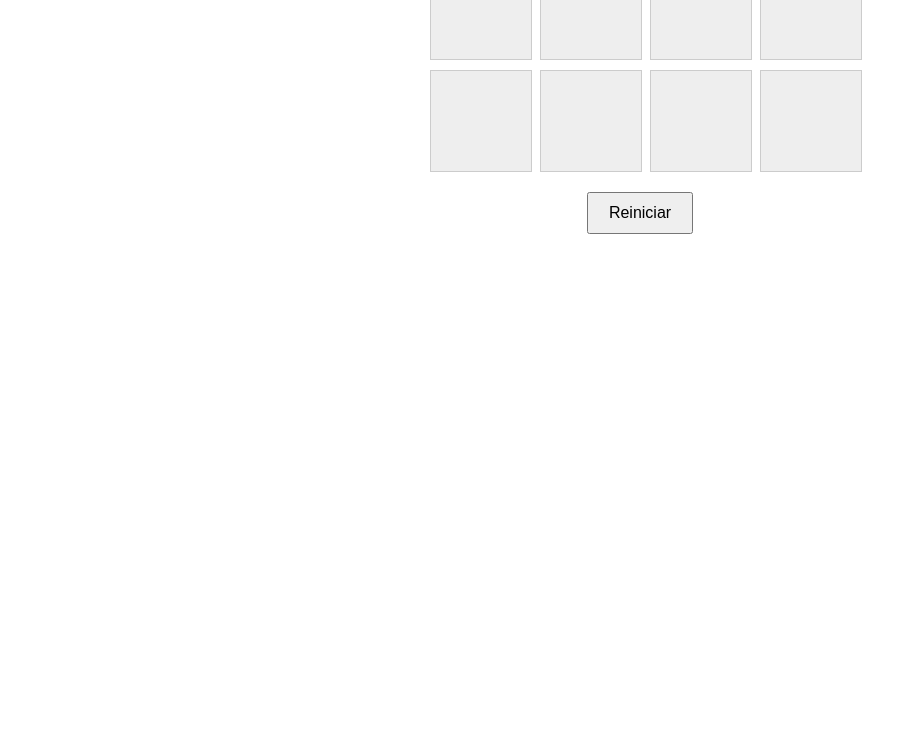
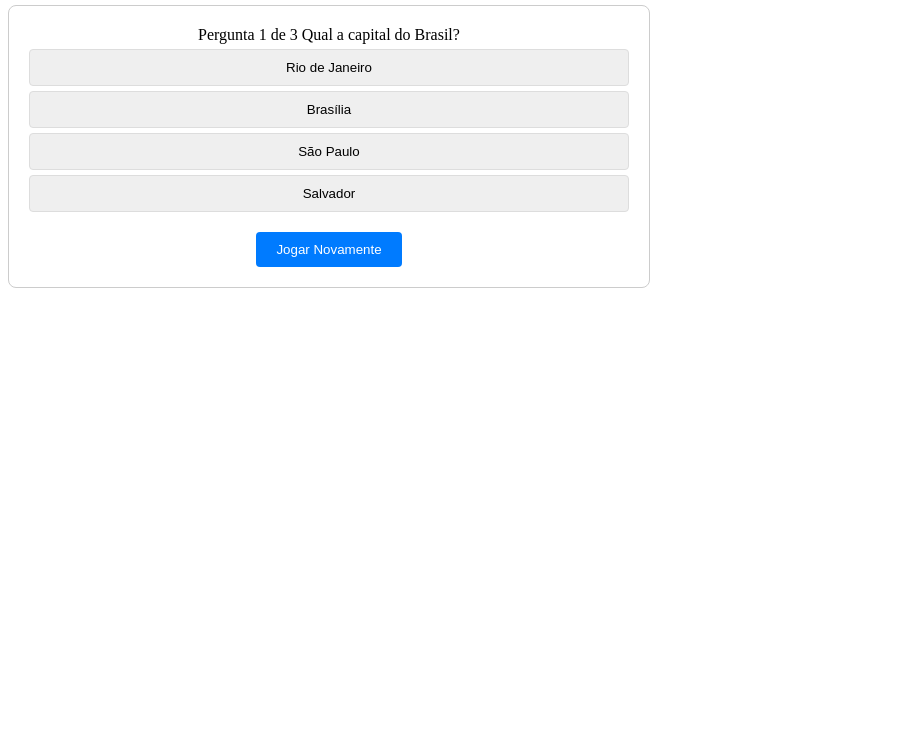
Before and after one commit to deasdev/alura-imersao9, a plain HTML site: page index.html in a window 1280 px wide. Shown: the part 62-800 px from the top of the page, without its empty margins (0-917 px from the left). Drawn offline with Linux system fonts and the light colour scheme.

Commit message:
Add files via upload

```diff
--- a/index.html
+++ b/index.html
@@ -1,14 +1,151 @@
 <!DOCTYPE html>
 <html lang="pt-br">
 <head>
-  <meta charset="UTF-8">
-  <meta name="viewport" content="width=device-width, initial-scale=1.0">
-  <title>Jogo da Memória</title>
-  <link rel="stylesheet" href="style.css">
+    <meta charset="UTF-8">
+    <meta name="viewport" content="width=device-width, initial-scale=1.0">
+    <title>Super Perguntas Ninja do Pato</title>
+    <style>
+        /* Adicione estilos CSS aqui, se necessário */
+        .body {
+            font-family: sans-serif;
+            display: flex;
+            justify-content: center;
+            align-items: center;
+            min-height: 100vh;
+            margin: 0;
+        }
+
+        .conteudo-jogo {
+            width: 80%;
+            max-width: 600px;
+            padding: 20px;
+            border: 1px solid #ccc;
+            border-radius: 8px;
+        }
+
+        .titulo {
+            text-align: center;
+            margin-bottom: 20px;
+        }
+
+        .questionario {
+            text-align: center;
+        }
+
+        .respostas button {
+            display: block;
+            width: 100%;
+            padding: 10px;
+            margin: 5px 0;
+            border: 1px solid #ddd;
+            border-radius: 4px;
+            cursor: pointer;
+        }
+
+        .fim {
+            margin-top: 20px;
+        }
+
+        #reiniciar {
+            padding: 10px 20px;
+            background-color: #007bff;
+            color: white;
+            border: none;
+            border-radius: 4px;
+            cursor: pointer;
+        }
+    </style>
 </head>
 <body>
-  <div class="tabuleiro" id="tabuleiro"></div>
-  <button id="reiniciar">Reiniciar</button>
-  <script src="jogo_da_memoria.js"></script>
+    <div class="titulo">
+        <h2>Super Perguntas Ninja do Pato</h2>
+    </div>
+    <div class="conteudo-jogo">
+        <section class="questionario">
+            <div class="conteudo">
+                <span class="progresso"></span>
+                <span class="pergunta"></span>
+                <div class="respostas"></div>
+            </div>
+
+            <div class="fim">
+                <button id="reiniciar">Jogar Novamente</button>
+                <span></span>
+            </div>
+        </section>
+    </div>
+
+    <script>
+        // Adicione o código JavaScript aqui
+        const progresso = document.querySelector('.progresso');
+        const pergunta = document.querySelector('.pergunta');
+        const respostas = document.querySelector('.respostas');
+        const fim = document.querySelector('.fim');
+        const reiniciar = document.getElementById('reiniciar');
+        const resultado = fim.querySelector('span');
+
+        let perguntas = [
+            {
+                pergunta: 'Qual a capital do Brasil?',
+                respostas: ['Rio de Janeiro', 'Brasília', 'São Paulo', 'Salvador'],
+                respostaCorreta: 1
+            },
+            {
+                pergunta: 'Quanto é 2 + 2?',
+                respostas: ['3', '4', '5', '6'],
+                respostaCorreta: 1
+            },
+            {
+                pergunta: 'Qual é o maior planeta do sistema solar?',
+                respostas: ['Terra', 'Marte', 'Júpiter', 'Saturno'],
+                respostaCorreta: 2
+            }
+        ];
+
+        let perguntaAtual = 0;
+        let pontuacao = 0;
+
+        function carregarPergunta() {
+            if (perguntaAtual < perguntas.length) {
+                progresso.textContent = `Pergunta ${perguntaAtual + 1} de ${perguntas.length}`;
+                pergunta.textContent = perguntas[perguntaAtual].pergunta;
+                respostas.innerHTML = '';
+
+                perguntas[perguntaAtual].respostas.forEach((resposta, index) => {
+                    const botaoResposta = document.createElement('button');
+                    botaoResposta.textContent = resposta;
+                    botaoResposta.addEventListener('click', () => verificarResposta(index));
+                    respostas.appendChild(botaoResposta);
+                });
+            } else {
+                mostrarResultado();
+            }
+        }
+
+        function verificarResposta(respostaSelecionada) {
+            if (respostaSelecionada === perguntas[perguntaAtual].respostaCorreta) {
+                pontuacao++;
+            }
+            perguntaAtual++;
+            carregarPergunta();
+        }
+
+        function mostrarResultado() {
+            pergunta.textContent = '';
+            respostas.innerHTML = '';
+            progresso.textContent = '';
+            resultado.textContent = `Você acertou ${pontuacao} de ${perguntas.length} perguntas.`;
+        }
+
+        function reiniciarJogo() {
+            perguntaAtual = 0;
+            pontuacao = 0;
+            carregarPergunta();
+        }
+
+        reiniciar.addEventListener('click', reiniciarJogo);
+
+        carregarPergunta();
+    </script>
 </body>
 </html>
--- a/style.css
+++ b/style.css
@@ -1,31 +1,49 @@
-.tabuleiro {
-    display: grid;
-    grid-template-columns: repeat(4, 100px);
-    gap: 10px;
-    margin: 20px auto;
-    width: 420px;
+
+        .body {
+            font-family: sans-serif;
+            display: flex;
+            justify-content: center;
+            align-items: center;
+            min-height: 100vh;
+            margin: 0;
         }
 
-  .carta {
-    width: 100px;
-    height: 100px;
-    background-color: #eee;
-    display: flex;
-    align-items: center;
-    justify-content: center;
-    font-size: 2em;
-    cursor: pointer;
+        .conteudo-jogo {
+            width: 80%;
+            max-width: 600px;
+            padding: 20px;
             border: 1px solid #ccc;
+            border-radius: 8px;
         }
 
-  .carta.virada {
-    background-color: #fff;
+        .titulo {
+            text-align: center;
+            margin-bottom: 20px;
+        }
+
+        .questionario {
+            text-align: center;
+        }
+
+        .respostas button {
+            display: block;
+            width: 100%;
+            padding: 10px;
+            margin: 5px 0;
+            border: 1px solid #ddd;
+            border-radius: 4px;
+            cursor: pointer;
+        }
+
+        .fim {
+            margin-top: 20px;
         }
 
         #reiniciar {
-    display: block;
-    margin: 20px auto;
             padding: 10px 20px;
-    font-size: 1em;
+            background-color: #007bff;
+            color: white;
+            border: none;
+            border-radius: 4px;
             cursor: pointer;
         }
```
Also changed, not shown: super _perguntas.js (added, +70 -0 lines). Lines whose indentation alone changed are shown as unchanged.
